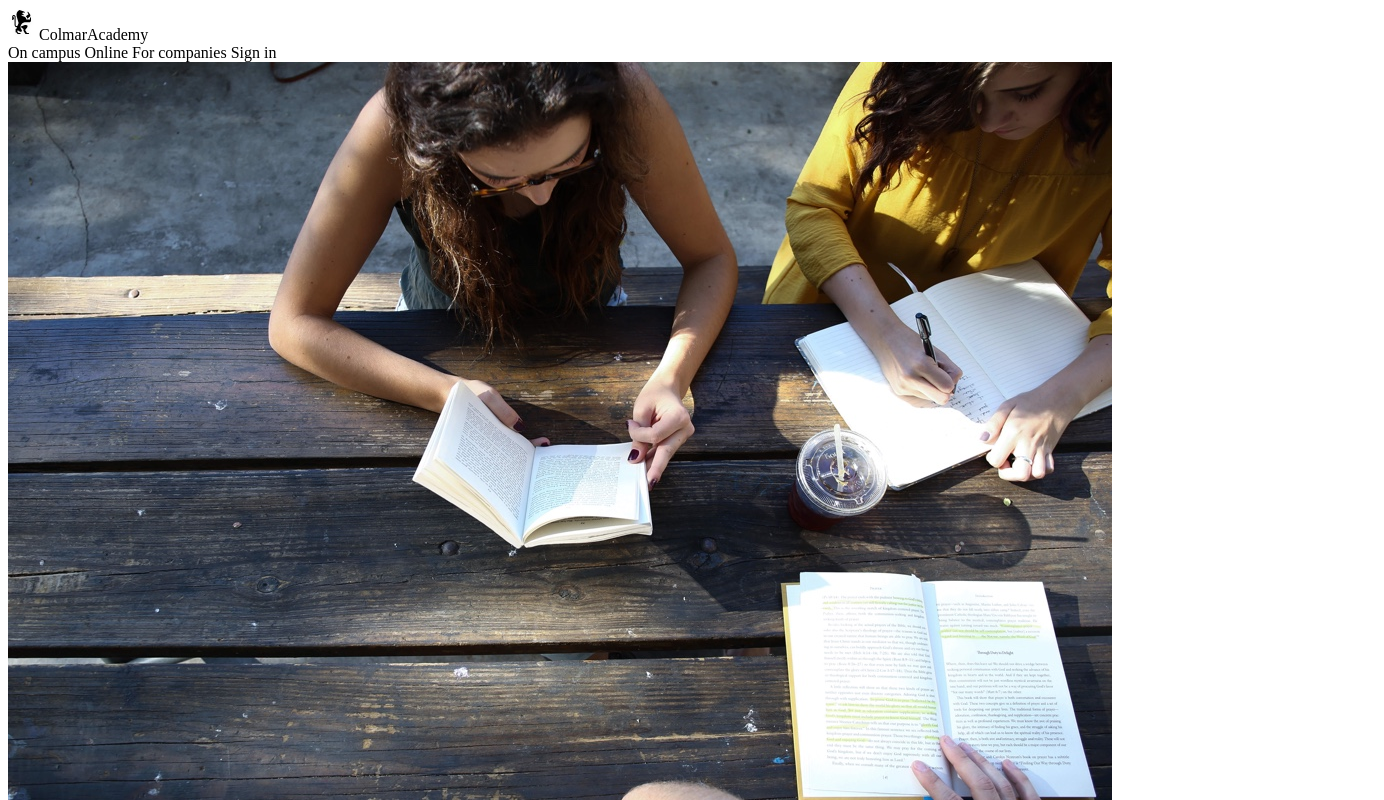
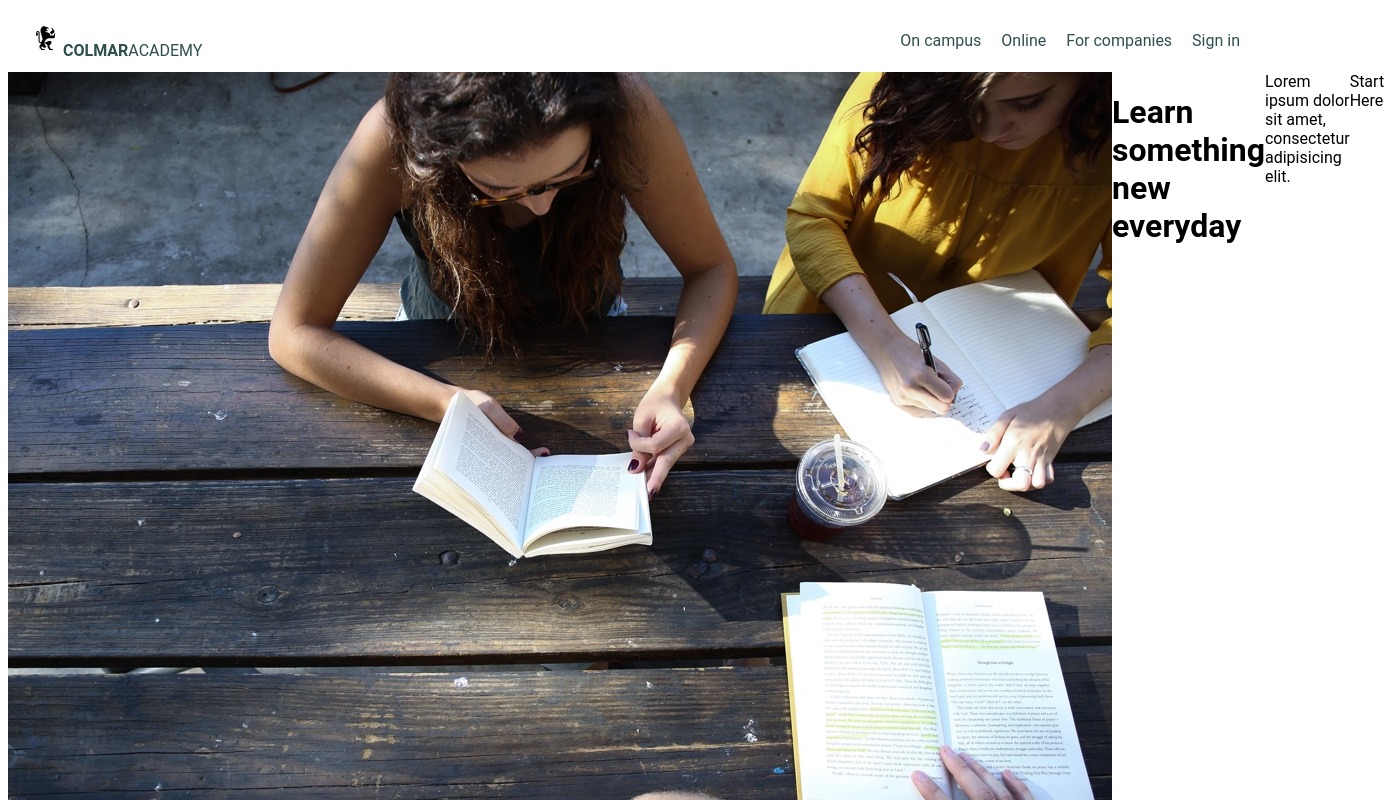
Before and after one commit to kweaver626/ColmarAcademy, a plain HTML site: page index.html in a window 1280 px wide. Shown: the top 800 px of the page, 1384 px wide, since content can reach past the window. Drawn offline with Linux system fonts and the light colour scheme.

Commit message:
started css and corrected some html.

```diff
--- a/index.html
+++ b/index.html
@@ -3,19 +3,22 @@
   <head>
     <meta charset="utf-8">
     <title></title>
+    <link rel="stylesheet" href="resources/css/style.css">
   </head>
   <body>
     <div class="flexmain">
 
     <!-- Header code -->
     <div class="header">
+      <div class="logoname">
       <img src="resources/images/ic-logo.svg" alt="Logo">
-      <span>Colmar</span><span>Academy</span>
+      <span class="name"><strong>COLMAR</strong>ACADEMY</span>
+      </div>
       <nav>
-        <span>On campus</span>
-        <span>Online</span>
-        <span>For companies</span>
-        <span>Sign in</span>
+        <span><a href="#">On campus</a></span>
+        <span><a href="#">Online</a></span>
+        <span><a href="#">For companies</a></span>
+        <span><a href="#">Sign in</a></span>
 
       </nav>
 
@@ -42,6 +45,8 @@
 
 
 </div>
+<div class="infoside">
+
   <div class="orientation">
     <img class="img"src="resources/images/information-orientation.jpg" alt="Orientation">
     <img class="mobile"src="resources/images/information-orientation-mobile.jpg" alt="Orientation">
@@ -52,7 +57,7 @@
 
   <div class="campus">
     <img class="img"src="resources/images/information-campus.jpg" alt="campus">
-  <img class="mobile"src="resources/images/information-campus-mobile.jpg" alt="campus">
+    <img  class="mobile"src="resources/images/information-campus-mobile.jpg" alt="campus">
     <span class="title">Our campus</span>
     <p class="content">Find which campus is close by you</p>
     <p class="link"><a href="#">Read more</a></p>
@@ -64,6 +69,7 @@
     <span class="title">Our guest lecture</span>
     <p class="content">Join a keynote with Oliver Sack about music in medical treatment</p>
     <p class="link"><a href="#">Read more</a></p>
+  </div>
 </div>
 
     <!-- Start Learning section -->
@@ -122,6 +128,7 @@
           </video>
         <span class="title">Reimagine urban</span>
         <p class="text">"Curabitur vitae libero in ipsum porttitir consequat. Aliquam et commodo lectus, nec consequat neque. Sed non accumsan urna. Phasellus sed consequat ex. Etiam eget magna laoreet, efficitur dolor consequat, tristique ligula."</p>
+        </div>
         <div class="content">
           <img class="img" src="resources/images/thesis-fisma.jpg" alt="Fisma">
           <span class="title">Fisma: Design and Prototype</span>
@@ -136,13 +143,17 @@
 
       </div>
 
+    <!-- Footer -->
+    <div class="footer">
+      <span>© 2016 Colmar Academy. All rights reserved</span>
+      <div class="links">
+        <a href="#">Terms</a>
+        <a href="#">Privacy</a>
 
       </div>
 
     </div>
 
-
-    <!-- Footer -->
     </div>
   </body>
 </html>
--- /dev/null
+++ b/resources/css/style.css
@@ -0,0 +1,45 @@
+/*header code*/
+
+html {
+  font-family: "Roboto", sans-serif;
+  font-size: 16px;
+}
+
+.header {
+  display: flex;
+  height: 64px;
+  margin-left: 24px;
+  margin-right: 24px;
+  align-items: center;
+  justify-content: space-between;
+}
+.header a {
+  color: darkslategrey;
+  text-decoration: none;
+}
+
+.header .logoname {
+  height: 32px;
+  color: darkslategrey;
+}
+.header nav span{
+padding: 0px 8px;
+color: darkslategrey;
+
+
+}
+
+/*banner code*/
+.banner {
+  display: flex;
+}
+
+/*Info code*/
+
+/*Info side code*/
+
+/*Learning code*/
+
+/*thesis code*/
+
+/*footer code*/
```
Lines whose indentation alone changed are shown as unchanged.
